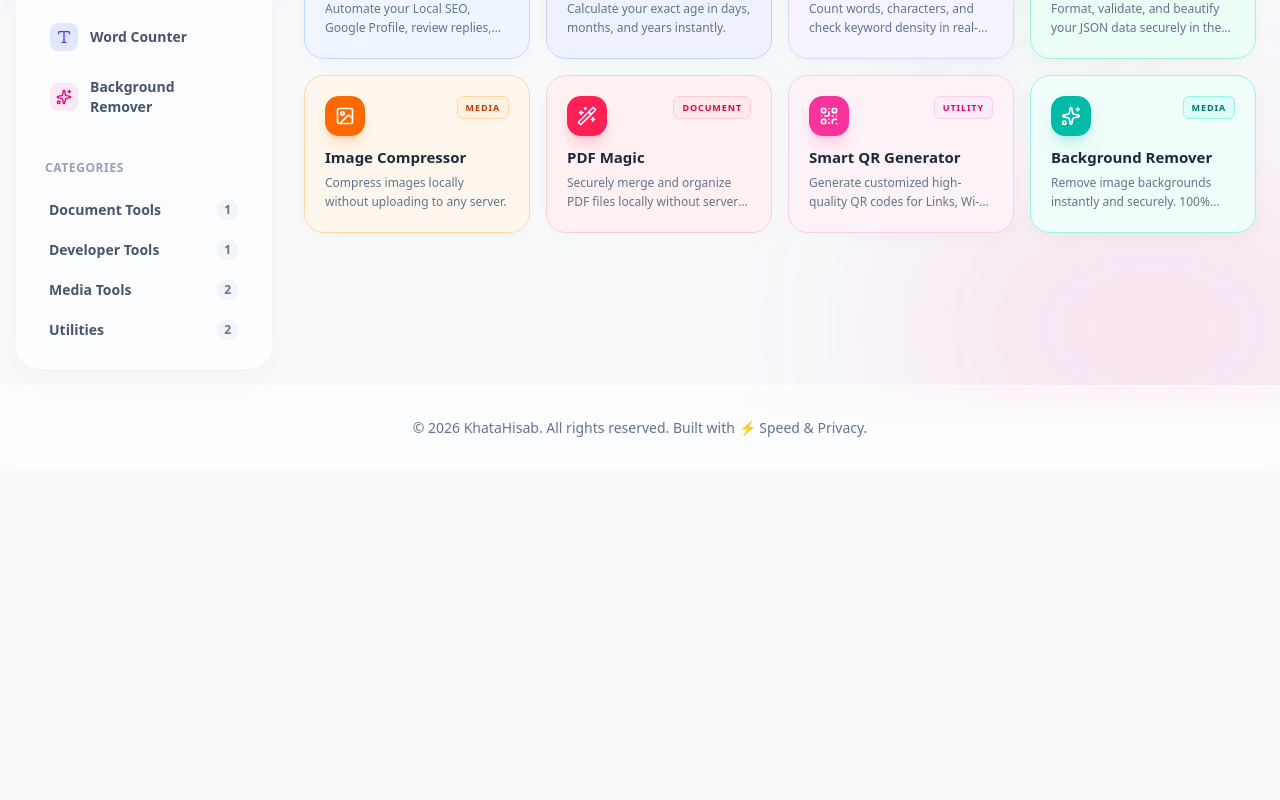
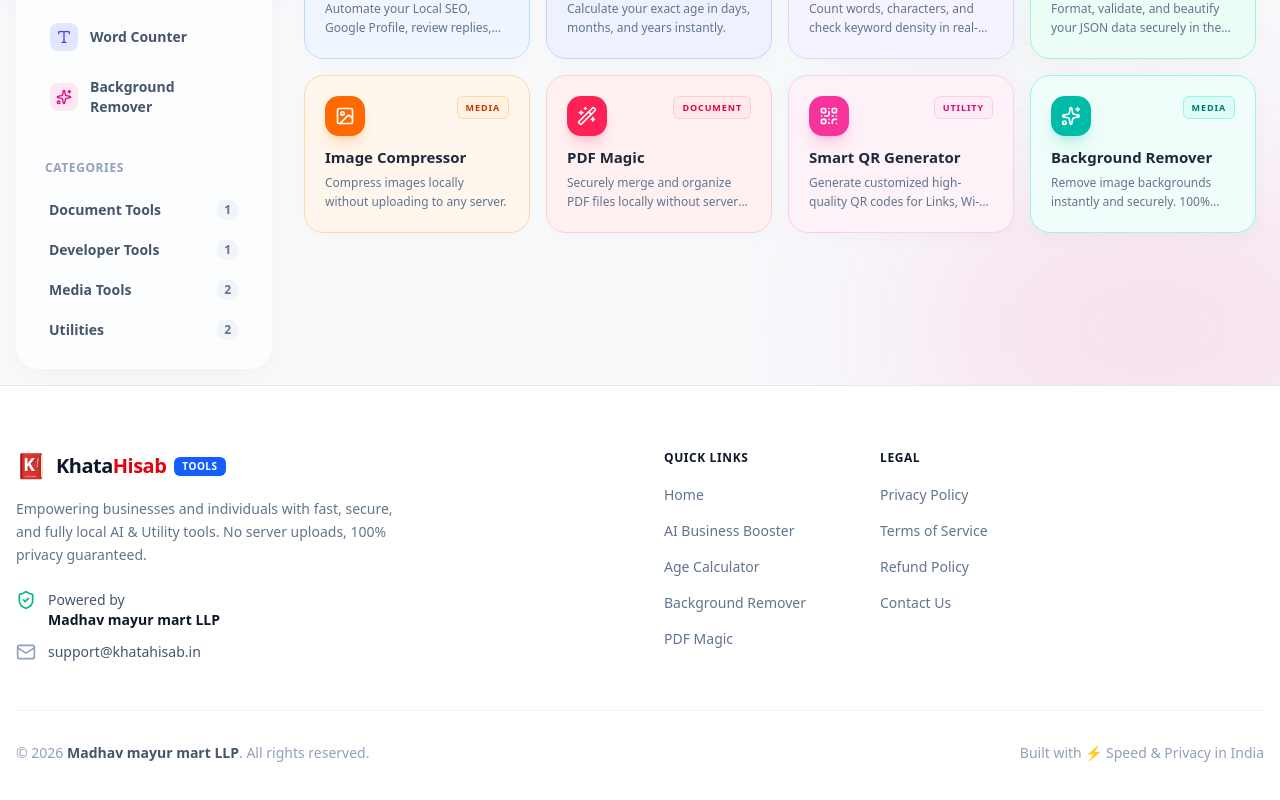
Before and after one commit to techorlifeindia-prog/khatahisab-tools, a Next.js app: page / in a window 1280 px wide. Shown: the part 392-1192 px from the top of the page. Before the commit the page ends 862 px from the top, so only its background shows below. Built offline with nearby package versions, Linux system fonts and the light colour scheme.

Commit message:
Add professional footer with Madhav mayur mart LLP details

```diff
--- a/src/app/layout.tsx
+++ b/src/app/layout.tsx
@@ -6,6 +6,7 @@
 import { GlobalSearch } from "@/components/GlobalSearch";
 import { Analytics } from "@vercel/analytics/react";
 import { MobileMenu } from "@/components/MobileMenu";
+import { Footer } from "@/components/Footer";
 
 const geistSans = Geist({
   variable: "--font-geist-sans",
@@ -175,11 +176,7 @@
         </div>
 
         {/* Footer */}
-        <footer className="border-t border-white/50 py-8 bg-white/50 backdrop-blur-sm relative z-10">
-          <div className="w-full px-2 md:px-4 text-center text-sm font-medium text-slate-500">
-            &copy; {new Date().getFullYear()} KhataHisab. All rights reserved. Built with ⚡ Speed & Privacy.
-          </div>
-        </footer>
+        <Footer />
         <Analytics />
       </body>
     </html>
--- /dev/null
+++ b/src/components/Footer.tsx
@@ -0,0 +1,71 @@
+import Link from "next/link";
+import { Mail, MapPin, ExternalLink, ShieldCheck } from "lucide-react";
+
+export function Footer() {
+  return (
+    <footer className="w-full bg-white border-t border-slate-200 mt-auto relative z-10">
+      <div className="max-w-7xl mx-auto px-4 py-12 md:py-16">
+        <div className="grid grid-cols-1 md:grid-cols-12 gap-8 lg:gap-12">
+
+          {/* Company Info */}
+          <div className="md:col-span-5 lg:col-span-4">
+            <Link href="/" className="flex items-center gap-2 cursor-pointer hover:opacity-90 transition-opacity mb-4">
+              <img src="/logo.svg" alt="KhataHisab Logo" className="w-8 h-8 object-contain" />
+              <div className="flex items-center gap-2">
+                <span className="font-extrabold text-xl tracking-tight text-slate-900">Khata<span className="text-red-600">Hisab</span></span>
+                <span className="bg-blue-600 text-white px-2 py-0.5 rounded-md text-[10px] font-bold uppercase tracking-wider">Tools</span>
+              </div>
+            </Link>
+            <p className="text-slate-500 text-sm leading-relaxed mb-6">
+              Empowering businesses and individuals with fast, secure, and fully local AI & Utility tools. No server uploads, 100% privacy guaranteed.
+            </p>
+            <div className="flex flex-col gap-3">
+              <div className="flex items-start gap-3 text-sm text-slate-600">
+                <ShieldCheck className="w-5 h-5 text-emerald-500 shrink-0" />
+                <span className="font-medium">Powered by <br/><span className="text-slate-900 font-bold">Madhav mayur mart LLP</span></span>
+              </div>
+              <a href="mailto:support@khatahisab.in" className="flex items-center gap-3 text-sm text-slate-600 hover:text-blue-600 transition-colors">
+                <Mail className="w-5 h-5 text-slate-400 shrink-0" />
+                <span>support@khatahisab.in</span>
+              </a>
+            </div>
+          </div>
+
+          {/* Quick Links */}
+          <div className="md:col-span-3 lg:col-span-2 lg:col-start-7">
+            <h3 className="font-bold text-slate-900 mb-4 uppercase text-xs tracking-wider">Quick Links</h3>
+            <ul className="space-y-3">
+              <li><Link href="/" className="text-sm text-slate-500 hover:text-blue-600 transition-colors">Home</Link></li>
+              <li><Link href="/business-booster" className="text-sm text-slate-500 hover:text-blue-600 transition-colors">AI Business Booster</Link></li>
+              <li><Link href="/age-calculator" className="text-sm text-slate-500 hover:text-blue-600 transition-colors">Age Calculator</Link></li>
+              <li><Link href="/bg-remover" className="text-sm text-slate-500 hover:text-blue-600 transition-colors">Background Remover</Link></li>
+              <li><Link href="/pdf-magic" className="text-sm text-slate-500 hover:text-blue-600 transition-colors">PDF Magic</Link></li>
+            </ul>
+          </div>
+
+          {/* Legal & Policies */}
+          <div className="md:col-span-4 lg:col-span-3">
+            <h3 className="font-bold text-slate-900 mb-4 uppercase text-xs tracking-wider">Legal</h3>
+            <ul className="space-y-3">
+              <li><Link href="/privacy-policy" className="text-sm text-slate-500 hover:text-blue-600 transition-colors">Privacy Policy</Link></li>
+              <li><Link href="/terms-of-service" className="text-sm text-slate-500 hover:text-blue-600 transition-colors">Terms of Service</Link></li>
+              <li><Link href="/refund-policy" className="text-sm text-slate-500 hover:text-blue-600 transition-colors">Refund Policy</Link></li>
+              <li><Link href="/contact" className="text-sm text-slate-500 hover:text-blue-600 transition-colors">Contact Us</Link></li>
+            </ul>
+          </div>
+
+        </div>
+
+        {/* Bottom Bar */}
+        <div className="mt-12 pt-8 border-t border-slate-100 flex flex-col md:flex-row items-center justify-between gap-4">
+          <p className="text-sm text-slate-400 font-medium text-center md:text-left">
+            &copy; {new Date().getFullYear()} <span className="text-slate-600 font-bold">Madhav mayur mart LLP</span>. All rights reserved.
+          </p>
+          <div className="flex items-center gap-2 text-sm text-slate-400 font-medium">
+            Built with ⚡ Speed & Privacy in India
+          </div>
+        </div>
+      </div>
+    </footer>
+  );
+}
```
